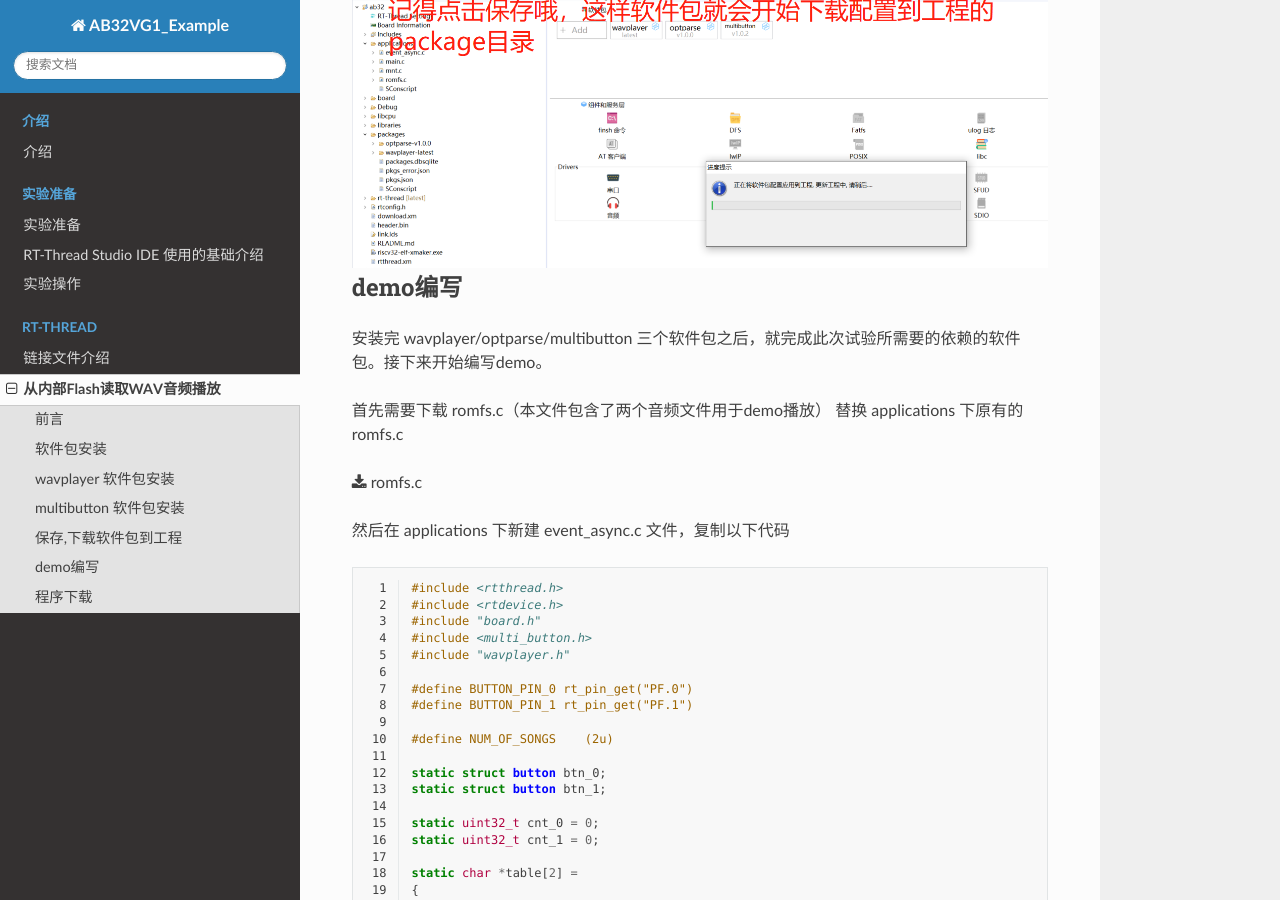
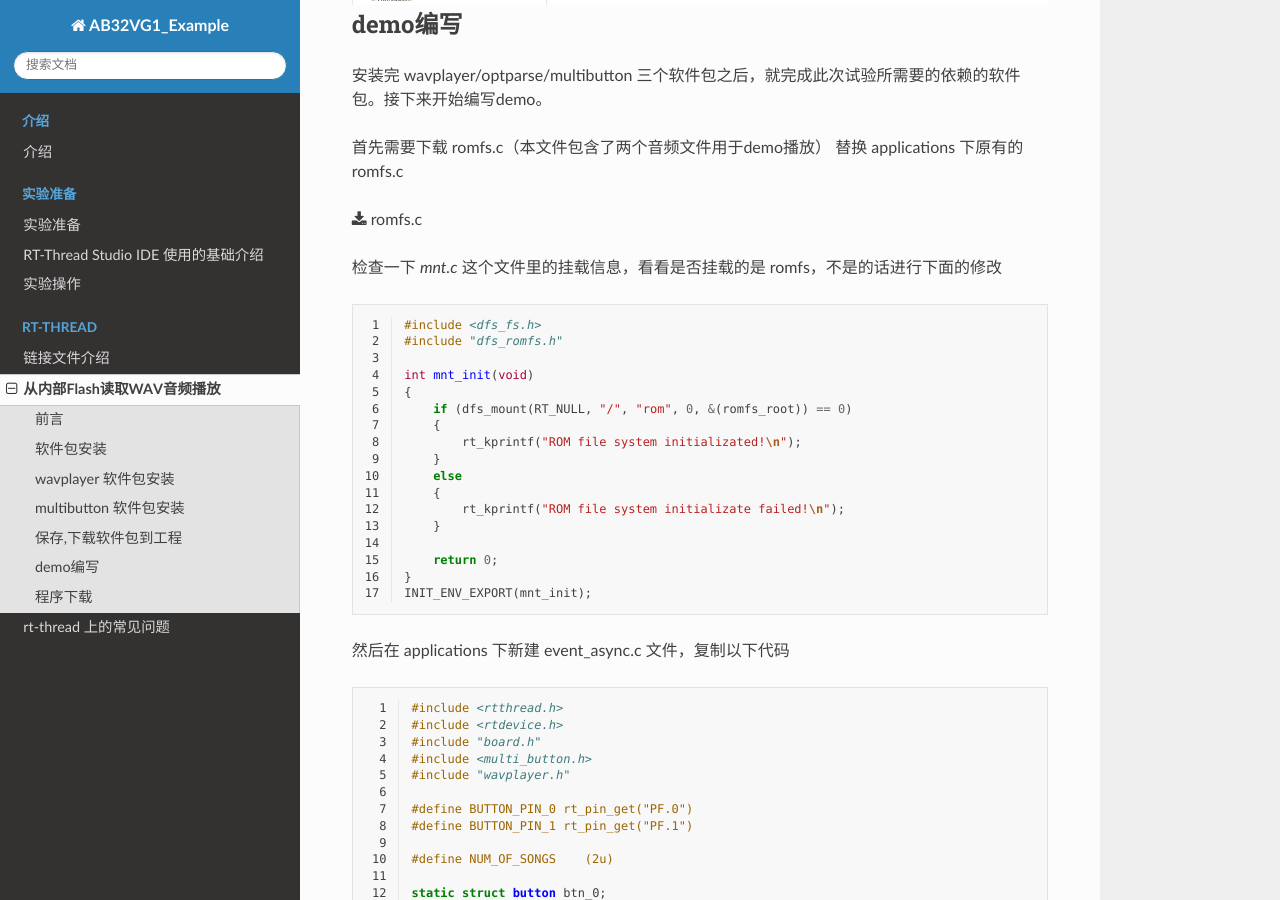
Before and after one commit to BLUETRUM/AB32VG1_Example, a Sphinx documentation site: the page built from source/rt-thread/wav_player_rom.rst, in a window 1280 px wide and 900 px high, scrolled down 2572 px. Built offline with Sphinx 7.4.7 and the Read the Docs theme 2.0.0, drawn with Linux system fonts in a browser that asks for light colours.

Commit message:
添加挂载 romfs 的描述

```diff
--- a/source/index.rst
+++ b/source/index.rst
@@ -25,3 +25,4 @@
 
    rt-thread/link_file
    rt-thread/wav_player_rom
+   rt-thread/faq
--- a/source/rt-thread/link_file.rst
+++ b/source/rt-thread/link_file.rst
@@ -1,3 +1,5 @@
+.. _link file:
+
 链接文件介绍
 ============
 
--- a/source/rt-thread/wav_player_rom.rst
+++ b/source/rt-thread/wav_player_rom.rst
@@ -35,7 +35,6 @@
 .. image:: images/wav_player/4.png
    :align: center
 
-
 保存,下载软件包到工程
 ----------------------
 软件包选择完成后，点击 保存 按钮，将配置保存并应用到工程中。保存的时候会弹出进度提示框，提示保存进度，会自动下载到 package 目录下。
@@ -51,6 +50,29 @@
 首先需要下载 romfs.c（本文件包含了两个音频文件用于demo播放） 替换 applications 下原有的 romfs.c
 
 :download:`romfs.c <others/romfs.c>`
+
+检查一下 `mnt.c` 这个文件里的挂载信息，看看是否挂载的是 romfs，不是的话进行下面的修改
+
+.. code-block:: c
+    :linenos:
+
+    #include <dfs_fs.h>
+    #include "dfs_romfs.h"
+
+    int mnt_init(void)
+    {
+        if (dfs_mount(RT_NULL, "/", "rom", 0, &(romfs_root)) == 0)
+        {
+            rt_kprintf("ROM file system initializated!\n");
+        }
+        else
+        {
+            rt_kprintf("ROM file system initializate failed!\n");
+        }
+
+        return 0;
+    }
+    INIT_ENV_EXPORT(mnt_init);
 
 然后在 applications 下新建 event_async.c 文件，复制以下代码
 
```
Also changed, not shown: source/rt-thread/faq.rst (added, +12 -0 lines), source/rt-thread/images/wav_player/4.png.
